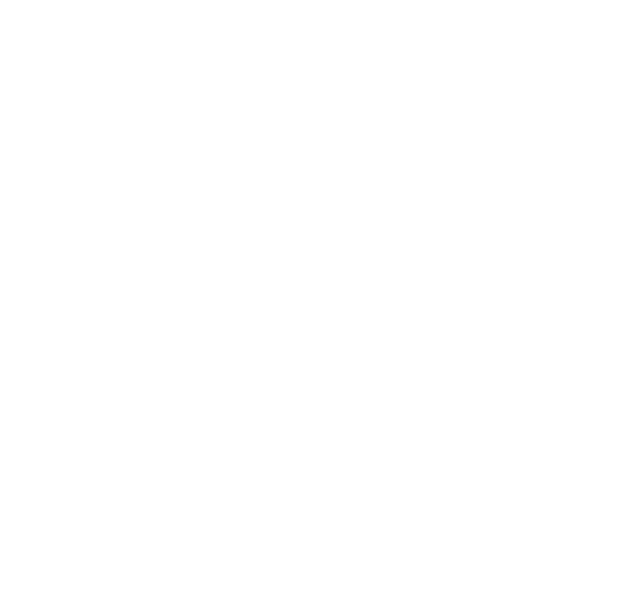
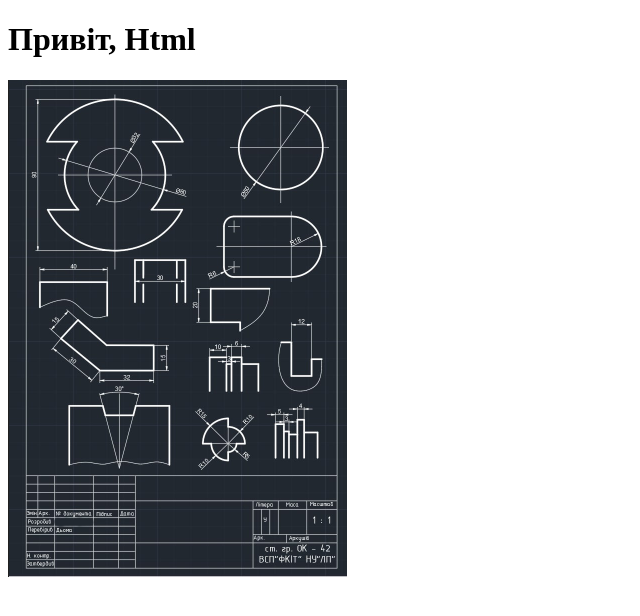
Before and after one commit to SviatoslavGorodusky/webproject, a plain HTML site: page index.html in a window 1280 px wide. Shown: the whole page, without its empty margins (0-640 px from the left). Drawn offline with Linux system fonts and the light colour scheme.

Commit message:
Sample html

```diff
--- a/index.html
+++ b/index.html
@@ -1,5 +1,5 @@
 <!DOCTYPE html>
-<html lang="en">
+<html lang="uk">
 <head>
     <meta charset="UTF-8">
     <meta http-equiv="X-UA-Compatible" content="IE=edge">
@@ -8,6 +8,7 @@
     <link rel="shortcut icon" href="https://placekitten.com/96/139" type="image/x-icon">
 </head>
 <body>
-    <script src="https://unpkg.com/html-data-include@3.3.3/html-data-include.js"></script>
+    <h1>Привіт, Html</h1>
+    <img src="img/ПР 14 ..png" alt="Зоображення практичної">
 </body>
 </html>
```
Also changed, not shown: img/ПР 14 ..png (added).
